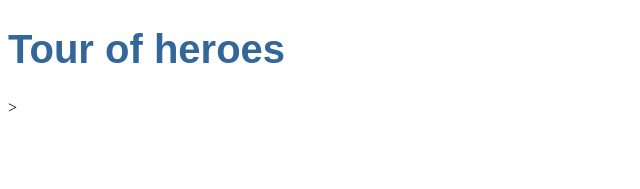
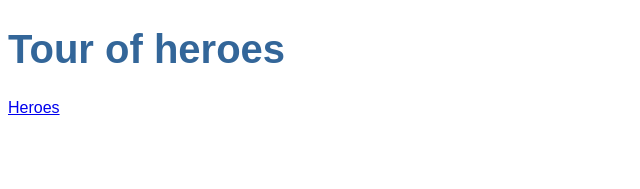
Before and after one commit to TheBookKnight/protractor-jasmine-cucumber, an Angular app: page / in a window 1280 px wide. Shown: the top 189 px of the page, without its empty margins (0-640 px from the left). Built offline with nearby package versions, Linux system fonts and the light colour scheme.

Commit message:
Added Router link

```diff
--- a/src/app/app.component.html
+++ b/src/app/app.component.html
@@ -1,4 +1,7 @@
 <h1>{{ title }}</h1>
+<nav>
+  <a routerLink="/heroes">Heroes</a>
+</nav>
 <!-- The Router outlet tells where to display routed views-->
-<router-outlet></router-outlet>>
+<router-outlet></router-outlet>
 <app-messages></app-messages>
```
